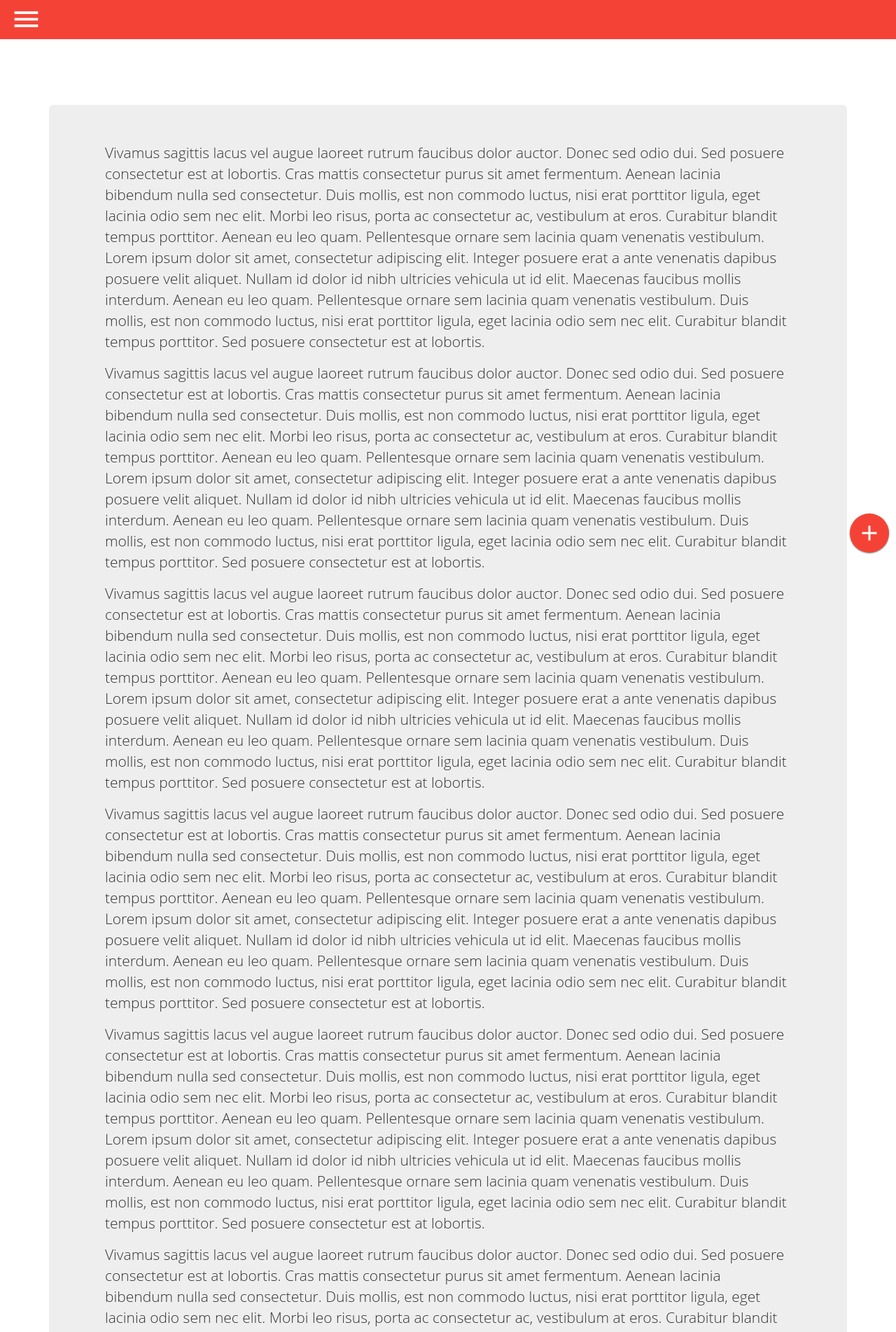
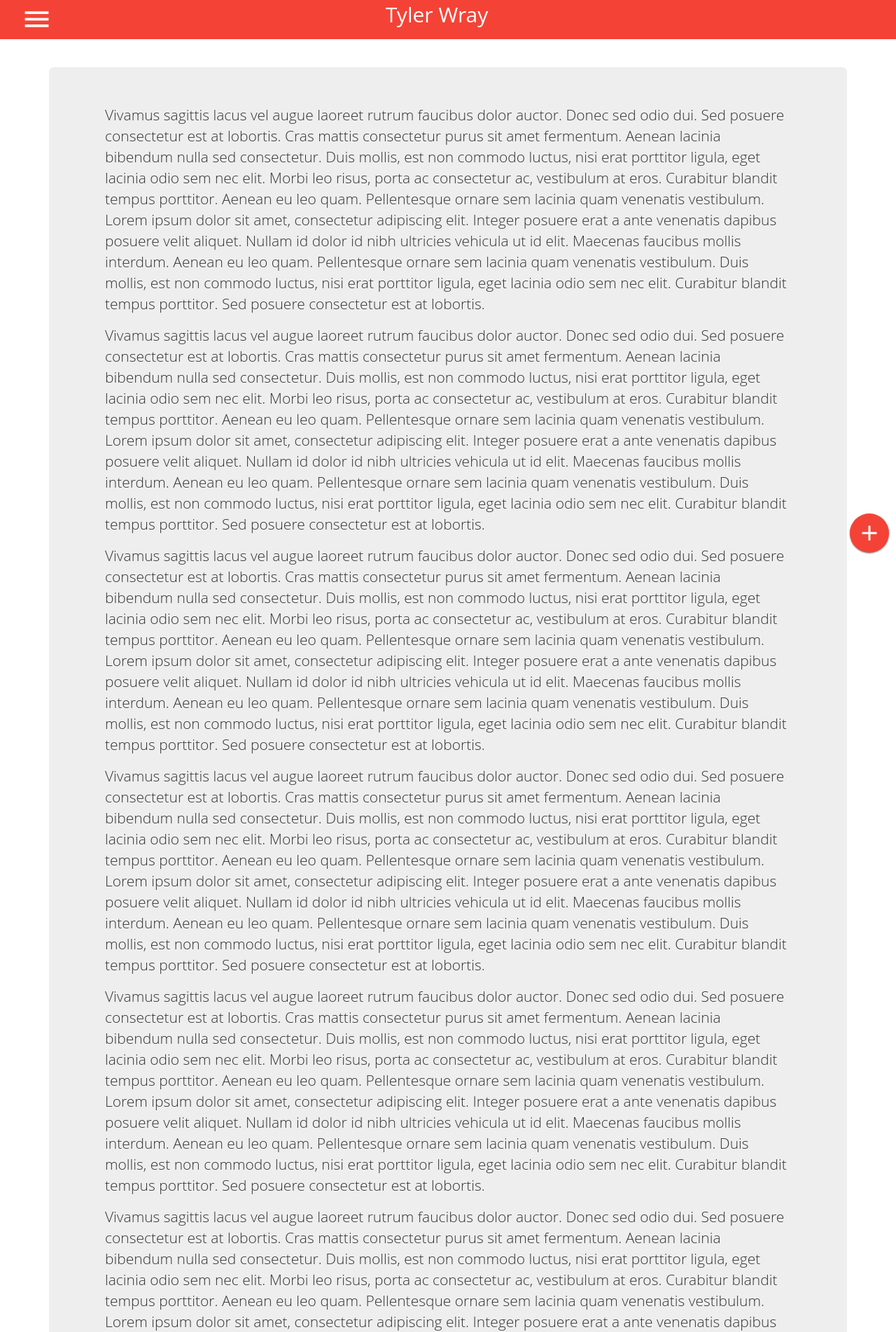
Before and after one commit to tylerwray/PersonalSite-old, a PHP site: page / in a window 1280 px wide. Shown: the top 1904 px of the page at 70% size. Run offline with PHP 8.4, Linux system fonts and the light colour scheme; some libraries are stand-ins or nearby versions.

Commit message:
- Split JQuery into its own file - Styled the Header and FAB to not scroll on body - Changed box shadow to overlay - Added my name at the top of the site

```diff
--- a/assets/sass/bodyStyle.sass
+++ b/assets/sass/bodyStyle.sass
@@ -1,6 +1,16 @@
 body
+    padding-top: 56px
+    overflow: auto
+
+.main-content
     overflow-x: hidden
-    padding-top: 80px
+    padding-top: 40px
+    position: relative
+    z-index: $lowest
+
+.fab-main,
+.fab-holder
+    z-index: $middle
 
 #icn-main, #icn-1, #icn-2, #icn-last
     color: white
@@ -19,6 +29,7 @@ article
     position: fixed
     right: 10px
     bottom: 10px
+    z-index: $middle
     background-color: $primary
     transition: all 300ms ease-in-out
     box-shadow: 0px 1px 2px 0px rgba(0, 0, 0, 0.5)
@@ -42,7 +53,7 @@ article
 
 #fab:focus
     cursor: pointer
-    transition: all 500ms ease-in-out
+    transition: $standard-transition
     box-shadow: 0px 8px 10px 1px rgba(0, 0, 0, 0.4)
 
 /*#fab:click
@@ -68,12 +79,13 @@ article
     border-radius: 50%
     background-color: $first
     box-shadow: 0px 3px 10px 0px $shadow
-    transition: $standard-transition
+    transition: $fast-transition
     transition-delay: 0s
+    z-index: $middle
     opacity: 0
 
     &.closed
-        transition: $standard-transition
+        transition: $fast-transition
         transition-delay: .1s
         bottom: 10px
 
@@ -83,7 +95,7 @@ article
 
     &.open
         cursor: pointer
-        transition: $standard-transition
+        transition: $fast-transition
         width: 46px
         height: 46px
         bottom: 85px
@@ -94,13 +106,11 @@ article
     @extend #fab-1
     background-color: $second
     bottom: 10px
-    transition: $standard-transition
     transition-delay: .05s
 
 
     &.closed
         bottom: 10px
-        transition: $standard-transition
         transition-delay: .05s
 
     &.open
@@ -111,11 +121,9 @@ article
     @extend #fab-2
     bottom: 10px
     background-color: $third
-    transition: $standard-transition
     transition-delay: .1s
 
     &.closed
-        transition: $standard-transition
         transition-delay: 0s
         bottom: 10px
 
@@ -124,18 +132,19 @@ article
         box-shadow: 0px 3px 10px 0px $shadow
 #lbl-1
     position: fixed
-    right: 80px
+    right: 0px
     bottom: 10px
     opacity: 0
     color: black
     font-size: 14px
     font-weight: normal
-    transition: $standard-transition
+    transition: $fast-transition
     transition-delay: 0s
     box-shadow: 0px 5px 3px -3px rgba(0, 0, 0, 0.6)
     border: 0.5px solid rgba(0, 0, 0, 0.1)
     border-radius: 5px
     background-color: white
+    z-index: $middle
     padding: 4px
 
     &.closed
@@ -143,7 +152,6 @@ article
 
     &.open
         opacity: 1
-        transition: $standard-transition
         right: 80px
         bottom: 90px
 
@@ -166,4 +174,30 @@ article
 
     &.open
         bottom: 220px
-        box-shadow: 0px 5px 3px -3px rgba(0, 0, 0, 0.6), 0px 0px 0 10000px rgba(255, 255, 255, 0.82)
+        box-shadow: 0px 5px 3px -3px rgba(0, 0, 0, 0.6)
+
+#overlay.open
+    transition: $standard-transition
+    position: fixed
+    right: 10px
+    min-width: 100%
+    min-height: 100%
+    background-color: $shadow
+    margin-right: -20px
+    z-index: $middle + 1
+
+    body &
+        overflow: hidden
+
+#overlay.closed
+    transition: $standard-transition
+
+#overlay:clicked
+    transition: $standard-transition
+
+#overlay-fab.open
+    @extend #overlay
+    z-index: $middle - 1
+    background-color: rgba(255, 255, 255, 0.82)
+    margin-right: -10px
+    transition: $standard-transition
--- a/assets/sass/headerStyle.sass
+++ b/assets/sass/headerStyle.sass
@@ -1,8 +1,9 @@
 .navbar
     border-radius: 0px
     background-color: $primary
+    z-index: $lowest + 1
 
-#menu
+#menu-btn i
     color: white
     font-size: 45px
     padding-top: 5px
@@ -10,12 +11,22 @@
     &:hover
         cursor: pointer
 
+#name
+    font-size: 30px
+    color: white
+    height: 100%
+
+    @media screen and (max-width: 480px)
+        display: none
+
 #side-nav
     margin-left: -250px
     display: block
     height: 100%
     width: 200px
-    background-color: black
+    background-color: white
+    position: fixed
+    z-index: $highest
     transition: $standard-transition
 
     &.open
@@ -23,4 +34,5 @@
         margin-left: 0px
 
     & > ul > li
-        color: white
+        color: black
+        list-style-type: none
--- a/assets/sass/unified.sass
+++ b/assets/sass/unified.sass
@@ -1,11 +1,21 @@
+// Main colors of site
 $primary: #F44336
 $secondary: #2196F3
+
+// Fab colors & order
 $first: #2196F3
 $second: #43A047
 $third: #AB47BC
-$standard-transition: all 200ms ease-in-out
 
-$shadow: rgba(0, 0, 0, 0.4)
+// CSS standard function sets
+$standard-transition: all 500ms ease-in-out
+$fast-transition: all 200ms ease-in-out
+$shadow: rgba(0, 0, 0, 0.3)
+
+// Z-Index properties
+$lowest: 0
+$middle: 5
+$highest: 10
 
 *
     font-family: 'Open Sans', Tahoma, serif
@@ -13,3 +23,6 @@ $shadow: rgba(0, 0, 0, 0.4)
 
 button
     color: $primary
+
+.disabled
+    background-color: $shadow
--- a/assets/stylesheet.css
+++ b/assets/stylesheet.css
@@ -4,9 +4,22 @@
 button {
   color: #F44336; }
 
+.disabled {
+  background-color: rgba(0, 0, 0, 0.3); }
+
 body {
+  padding-top: 56px;
+  overflow: auto; }
+
+.main-content {
   overflow-x: hidden;
-  padding-top: 80px; }
+  padding-top: 40px;
+  position: relative;
+  z-index: 0; }
+
+.fab-main,
+.fab-holder {
+  z-index: 5; }
 
 #icn-main, #icn-1, #icn-2, #icn-last {
   color: white;
@@ -25,6 +38,7 @@ article {
   position: fixed;
   right: 10px;
   bottom: 10px;
+  z-index: 5;
   background-color: #F44336;
   transition: all 300ms ease-in-out;
   box-shadow: 0px 1px 2px 0px rgba(0, 0, 0, 0.5); }
@@ -70,9 +84,10 @@ article {
   bottom: 10px;
   border-radius: 50%;
   background-color: #2196F3;
-  box-shadow: 0px 3px 10px 0px rgba(0, 0, 0, 0.4);
+  box-shadow: 0px 3px 10px 0px rgba(0, 0, 0, 0.3);
   transition: all 200ms ease-in-out;
   transition-delay: 0s;
+  z-index: 5;
   opacity: 0; }
   #fab-1.closed, .closed#fab-2, .closed#fab-3 {
     transition: all 200ms ease-in-out;
@@ -88,37 +103,33 @@ article {
     height: 46px;
     bottom: 85px;
     opacity: 1;
-    box-shadow: 0px 3px 10px 0px rgba(0, 0, 0, 0.4); }
+    box-shadow: 0px 3px 10px 0px rgba(0, 0, 0, 0.3); }
 
 #fab-2, #fab-3 {
   background-color: #43A047;
   bottom: 10px;
-  transition: all 200ms ease-in-out;
   transition-delay: 0.05s; }
   #fab-2.closed, .closed#fab-3 {
     bottom: 10px;
-    transition: all 200ms ease-in-out;
     transition-delay: 0.05s; }
   #fab-2.open, .open#fab-3 {
     bottom: 150px;
-    box-shadow: 0px 3px 10px 0px rgba(0, 0, 0, 0.4); }
+    box-shadow: 0px 3px 10px 0px rgba(0, 0, 0, 0.3); }
 
 #fab-3 {
   bottom: 10px;
   background-color: #AB47BC;
-  transition: all 200ms ease-in-out;
   transition-delay: 0.1s; }
   #fab-3.closed {
-    transition: all 200ms ease-in-out;
     transition-delay: 0s;
     bottom: 10px; }
   #fab-3.open {
     bottom: 215px;
-    box-shadow: 0px 3px 10px 0px rgba(0, 0, 0, 0.4); }
+    box-shadow: 0px 3px 10px 0px rgba(0, 0, 0, 0.3); }
 
 #lbl-1, #lbl-2, #lbl-3 {
   position: fixed;
-  right: 80px;
+  right: 0px;
   bottom: 10px;
   opacity: 0;
   color: black;
@@ -130,12 +141,12 @@ article {
   border: 0.5px solid rgba(0, 0, 0, 0.1);
   border-radius: 5px;
   background-color: white;
+  z-index: 5;
   padding: 4px; }
   #lbl-1.closed, .closed#lbl-2, .closed#lbl-3 {
     transition-delay: 0.1s; }
   #lbl-1.open, .open#lbl-2, .open#lbl-3 {
     opacity: 1;
-    transition: all 200ms ease-in-out;
     right: 80px;
     bottom: 90px; }
 
@@ -152,30 +163,66 @@ article {
     transition-delay: 0s; }
   #lbl-3.open {
     bottom: 220px;
-    box-shadow: 0px 5px 3px -3px rgba(0, 0, 0, 0.6), 0px 0px 0 10000px rgba(255, 255, 255, 0.82); }
+    box-shadow: 0px 5px 3px -3px rgba(0, 0, 0, 0.6); }
+
+#overlay.open, .open#overlay-fab {
+  transition: all 500ms ease-in-out;
+  position: fixed;
+  right: 10px;
+  min-width: 100%;
+  min-height: 100%;
+  background-color: rgba(0, 0, 0, 0.3);
+  margin-right: -20px;
+  z-index: 6; }
+  body #overlay.open, body .open#overlay-fab {
+    overflow: hidden; }
+
+#overlay.closed, .closed#overlay-fab.open {
+  transition: all 500ms ease-in-out; }
+
+#overlay:clicked, #overlay-fab.open:clicked {
+  transition: all 500ms ease-in-out; }
+
+#overlay-fab.open {
+  z-index: 4;
+  background-color: rgba(255, 255, 255, 0.82);
+  margin-right: -10px;
+  transition: all 500ms ease-in-out; }
 
 .navbar {
   border-radius: 0px;
-  background-color: #F44336; }
+  background-color: #F44336;
+  z-index: 1; }
 
-#menu {
+#menu-btn i {
   color: white;
   font-size: 45px;
   padding-top: 5px; }
-  #menu:hover {
+  #menu-btn i:hover {
     cursor: pointer; }
+
+#name {
+  font-size: 30px;
+  color: white;
+  height: 100%; }
+  @media screen and (max-width: 480px) {
+    #name {
+      display: none; } }
 
 #side-nav {
   margin-left: -250px;
   display: block;
   height: 100%;
   width: 200px;
-  background-color: black;
-  transition: all 200ms ease-in-out; }
+  background-color: white;
+  position: fixed;
+  z-index: 10;
+  transition: all 500ms ease-in-out; }
   #side-nav.open {
-    transition: all 200ms ease-in-out;
+    transition: all 500ms ease-in-out;
     margin-left: 0px; }
   #side-nav > ul > li {
-    color: white; }
+    color: black;
+    list-style-type: none; }
 
 /*# sourceMappingURL=stylesheet.css.map */
--- a/index.html
+++ b/index.html
@@ -13,20 +13,26 @@
 
 <body>
     <nav class="navbar navbar-fixed-top">
-        <div id="menu-btn" class="container-fluid">
-            <i id="menu" class="material-icons">menu</i>
+        <div class="container-fluid">
+            <span id="menu-btn" class="col-xs-5 col-md-5 col-lg-5"><i class="material-icons">menu</i></span>
+            <span id="name" class="col-xs-5 col-md-6 col-lg-5">Tyler Wray</span>
         </div>
-        <!-- /.container-fluid -->
     </nav>
+
     <div id="side-nav" class="closed">
         <ul>
-            <li>Tyler</li>
-            <li>Ashley</li>
-            <li>Lyla</li>
+            <li>Home</li>
+            <li>Skills</li>
+            <li>About</li>
+            <li>Hobbies</li>
+            <li>Contact</li>
 
         </ul>
     </div>
-    <div class="container">
+
+<div id="overlay" class="container closed"></div>
+<div id="overlay-fab" class="container closed"></div>
+    <div class="main-content container">
         <div class="jumbotron">
             <article>
                 <p>Vivamus sagittis lacus vel augue laoreet rutrum faucibus dolor auctor. Donec sed odio dui. Sed posuere consectetur est at lobortis. Cras mattis consectetur purus sit amet fermentum. Aenean lacinia bibendum nulla sed consectetur. Duis mollis,
@@ -93,6 +99,7 @@
             </article>
         </div>
     </div>
+
     <div class="fab-holder">
         <label for="fab-3" id="lbl-3" class="closed">More Info</label>
         <div id="fab-3" class="closed">
@@ -114,36 +121,12 @@
         </div>
     </div>
 
-    <div id="fab" class="closed">
+    <div id="fab" class="fab-main closed">
         <i id="icn-main" class="material-icons">add</i>
     </div>
 
     <script src="https://code.jquery.com/jquery-3.1.0.min.js" integrity="sha256-cCueBR6CsyA4/9szpPfrX3s49M9vUU5BgtiJj06wt/s=" crossorigin="anonymous"></script>
-    <script>
-        $(document).ready(function() {
-            $('#fab').click(function() {
-                $('#fab').toggleClass('open');
-                $('#fab').toggleClass('closed');
-                $('#fab-1').toggleClass('open');
-                $('#fab-1').toggleClass('closed');
-                $('#fab-2').toggleClass('open');
-                $('#fab-2').toggleClass('closed');
-                $('#fab-3').toggleClass('open');
-                $('#fab-3').toggleClass('closed');
-                $('#lbl-1').toggleClass('open');
-                $('#lbl-1').toggleClass('closed');
-                $('#lbl-2').toggleClass('open');
-                $('#lbl-2').toggleClass('closed');
-                $('#lbl-3').toggleClass('open');
-                $('#lbl-3').toggleClass('closed');
-            });
-
-            $('#menu-btn').click(function() {
-                $('#side-nav').toggleClass('open');
-                $('#side-nav').toggleClass('closed');
-            });
-        });
-    </script>
+    <script src="scripts/index.js"></script>
 
 </body>
 
```
Also changed, not shown: scripts/index.js (+85 -4 lines), 1 other file.
